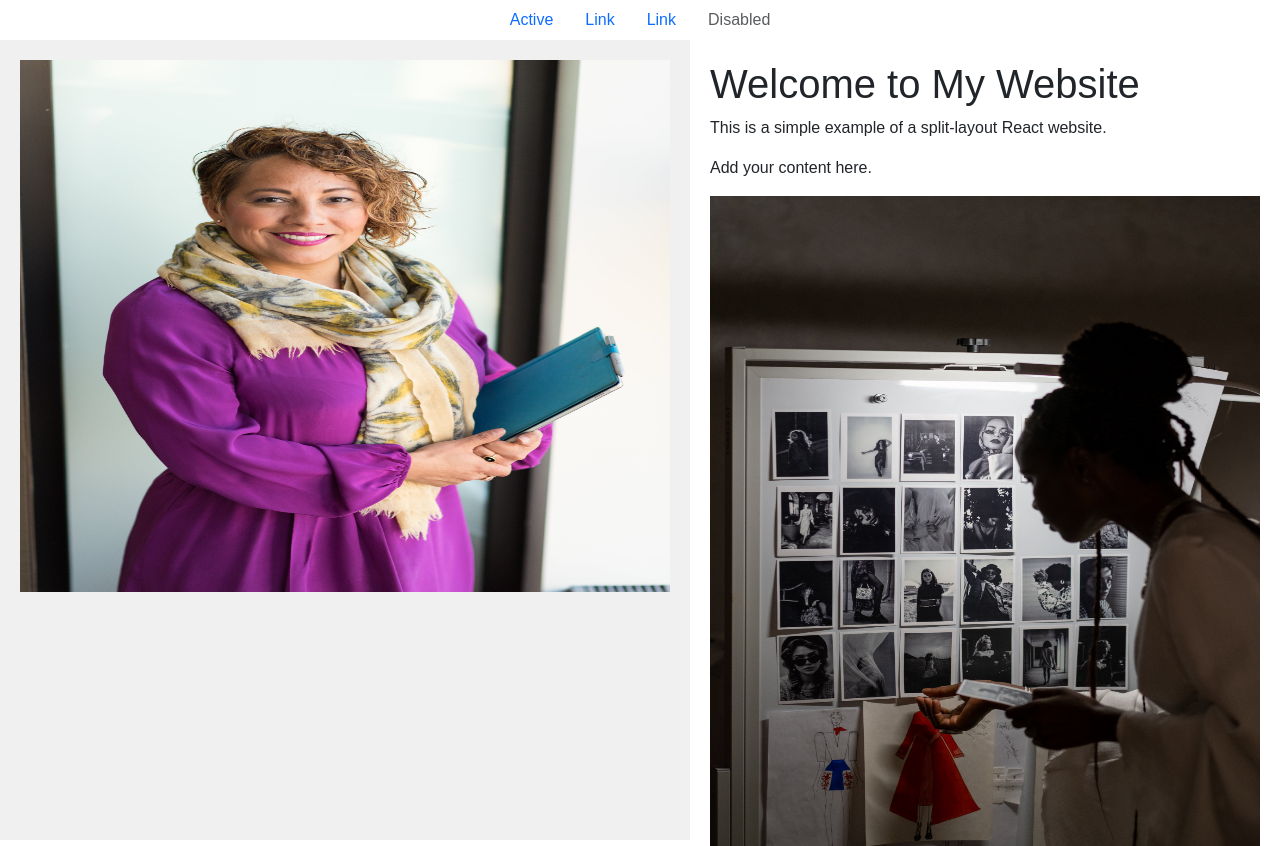
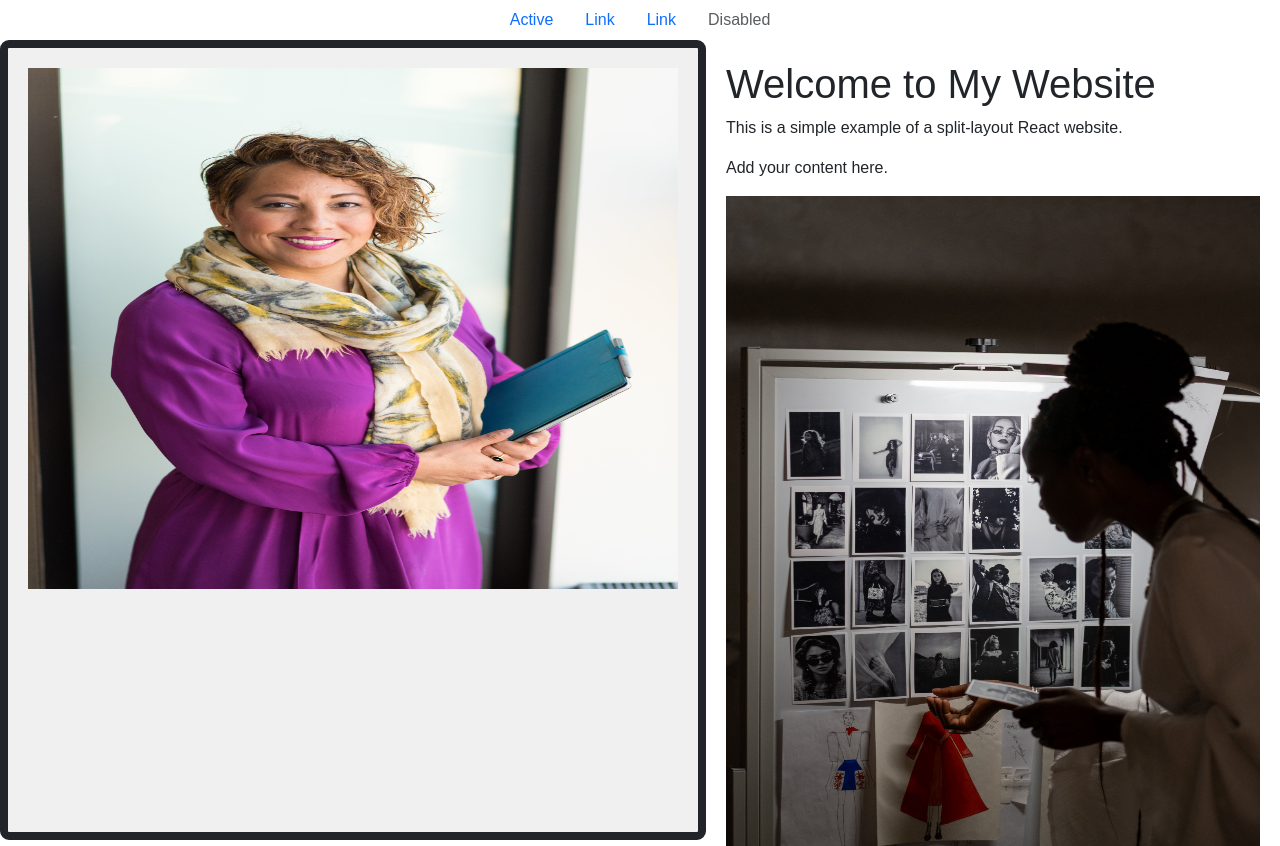
Before and after one commit to Gooberin95/glowing-potato, a React (Create React App) app: page / in a window 1280 px wide. Built offline with nearby package versions, Linux system fonts and the light colour scheme.

Commit message:
adding border

```diff
--- a/src/App.js
+++ b/src/App.js
@@ -11,7 +11,7 @@ const App = () => {
 		      <div className="app">
 		        <Navbar />
 		        <div className="split-layout">
-		          <div className="left">
+		          <div className="left" style={{border: "solid 8px", borderRadius: "9px"}}>
 		            <img src={profilePic} width="650px" height="70%" alt="Your Photo" />
 		          </div>
 		          <div className="right">
```
